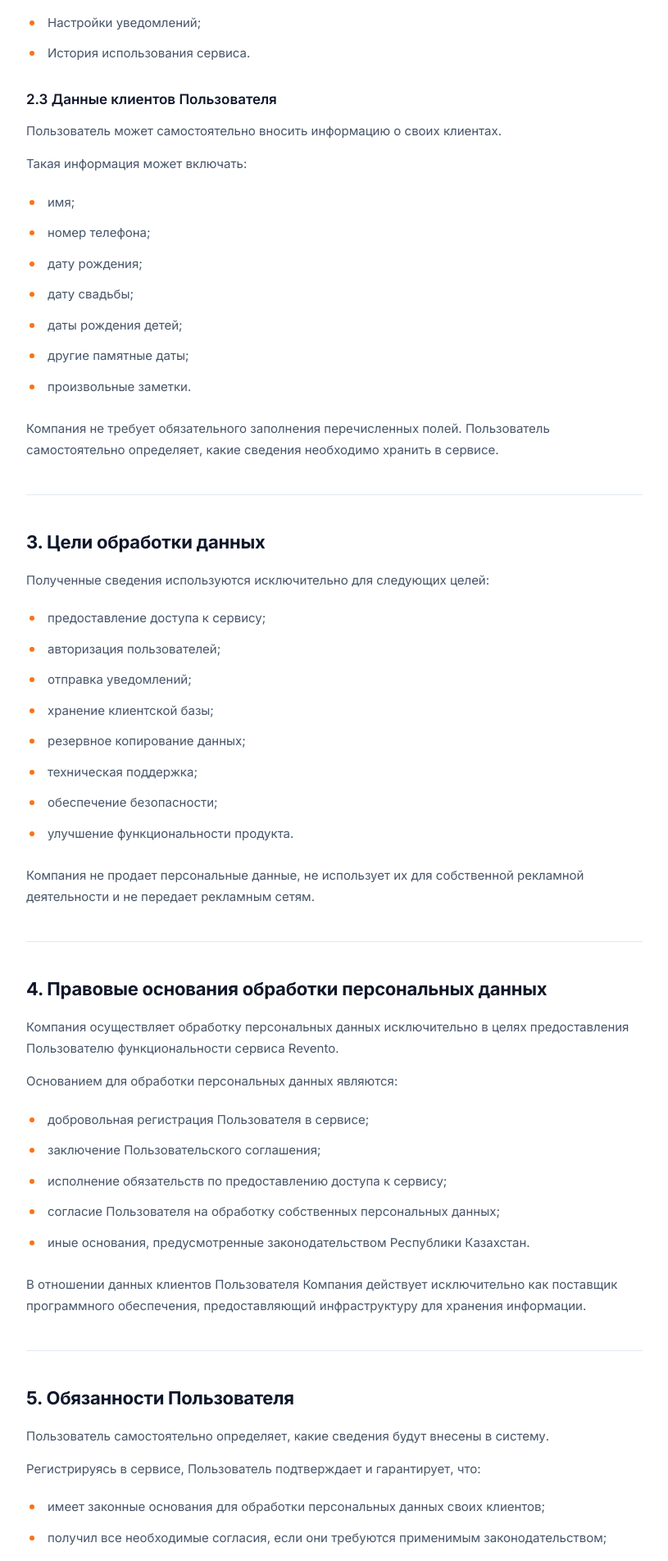
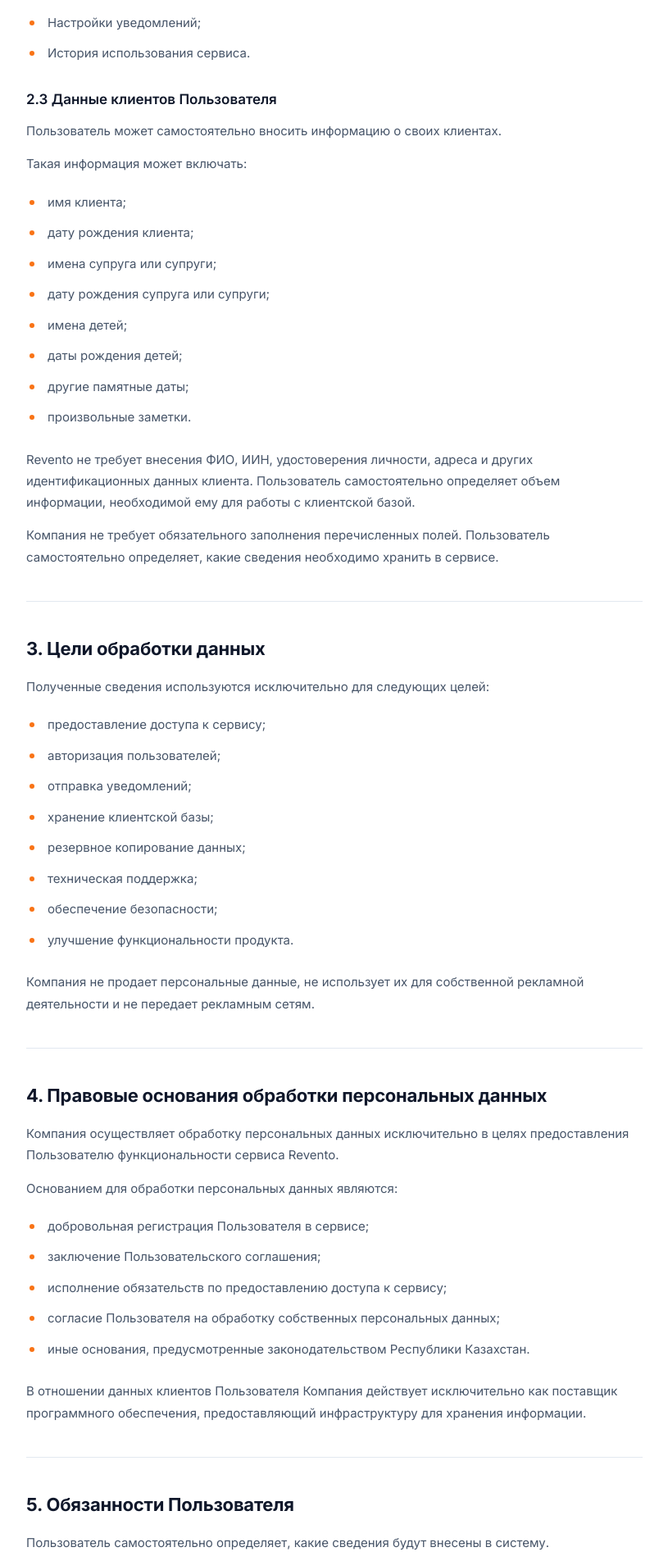
Before and after one commit to BolatMukashev/customer_retention_system, a Django app: page /politics/ in a window 1280 px wide. Shown: the part 1440-3344 px from the top of the page at 82% size, without its empty margins (232-1047 px from the left). Run offline with Django 5.2, Linux system fonts and the light colour scheme.

Commit message:
исправление ссылок

```diff
--- a/crs/crs/templates/crs/layout.html
+++ b/crs/crs/templates/crs/layout.html
@@ -7,6 +7,7 @@
 <meta name="viewport" content="width=device-width, initial-scale=1.0">
 <title>{% block title %}Ивенты{% endblock %}</title>
 <link rel="stylesheet" href="{% static 'crs/css/style.css' %}">
+<link rel="icon" type="image/x-icon" href="{% static 'main/img/favicon.ico' %}">
 {% block extra_css %}{% endblock %}
 </head>
 <body>
--- a/crs/main/templates/main/about.html
+++ b/crs/main/templates/main/about.html
@@ -9,6 +9,7 @@
     <meta name="description" content="EndFrame Technologies — SaaS-компания из Астаны, разработчик Revento. Узнайте больше о компании и свяжитесь с нами.">
     <link rel="preconnect" href="https://fonts.googleapis.com">
     <link rel="preconnect" href="https://fonts.gstatic.com" crossorigin>
+    <link rel="icon" type="image/x-icon" href="{% static 'main/img/favicon.ico' %}">
     <link href="https://fonts.googleapis.com/css2?family=Inter:wght@400;500;600;700;800;900&display=swap" rel="stylesheet">
     <link rel="stylesheet" href="{% static 'main/css/style.css' %}">
 </head>
@@ -56,7 +57,7 @@
                 <div class="about-facts" data-reveal style="--delay:.1s">
                     <h4>Коротко о компании</h4>
                     <div class="fact-row"><span>Компания</span><span>EndFrame Technologies</span></div>
-                    <div class="fact-row"><span>Основана</span><span>2020</span></div>
+                    <div class="fact-row"><span>Основана</span><span>2025</span></div>
                     <div class="fact-row"><span>Направление</span><span>Business SaaS</span></div>
                     <div class="fact-row"><span>Первый продукт</span><span>Revento</span></div>
                     <div class="fact-row"><span>Регион</span><span>Казахстан</span></div>
--- a/crs/main/templates/main/index.html
+++ b/crs/main/templates/main/index.html
@@ -9,6 +9,7 @@
     <meta name="description" content="Revento автоматически напоминает о важных датах клиентов. Увеличьте повторные продажи на 40% без дополнительных затрат на рекламу.">
     <link rel="preconnect" href="https://fonts.googleapis.com">
     <link rel="preconnect" href="https://fonts.gstatic.com" crossorigin>
+    <link rel="icon" type="image/x-icon" href="{% static 'main/img/favicon.ico' %}">
     <link href="https://fonts.googleapis.com/css2?family=Inter:wght@400;500;600;700;800;900&display=swap" rel="stylesheet">
     <link rel="stylesheet" href="{% static 'main/css/style.css' %}">
 </head>
@@ -679,6 +680,8 @@
                     <a href="#solution">Решение</a>
                     <a href="#how">Как работает</a>
                     <a href="#features">Возможности</a>
+                    <a href="#telegram">Telegram App</a>
+                    <a href="https://t.me/reventotgbot/link">Telegram App</a>
                 </div>
                 <div class="footer-links">
                     <h4>Компания</h4>
--- a/crs/main/templates/main/politics.html
+++ b/crs/main/templates/main/politics.html
@@ -9,6 +9,7 @@
     <meta name="description" content="Политика конфиденциальности сервиса Revento — как мы собираем, храним и используем данные пользователей.">
     <link rel="preconnect" href="https://fonts.googleapis.com">
     <link rel="preconnect" href="https://fonts.gstatic.com" crossorigin>
+    <link rel="icon" type="image/x-icon" href="{% static 'main/img/favicon.ico' %}">
     <link href="https://fonts.googleapis.com/css2?family=Inter:wght@400;500;600;700;800;900&display=swap" rel="stylesheet">
     <link rel="stylesheet" href="{% static 'main/css/style.css' %}">
 </head>
@@ -127,21 +128,27 @@
             </p>
 
             <ul>
-                <li>имя;</li>
-                <li>номер телефона;</li>
-                <li>дату рождения;</li>
-                <li>дату свадьбы;</li>
+                <li>имя клиента;</li>
+                <li>дату рождения клиента;</li>
+                <li>имена супруга или супруги;</li>
+                <li>дату рождения супруга или супруги;</li>
+                <li>имена детей;</li>
                 <li>даты рождения детей;</li>
                 <li>другие памятные даты;</li>
                 <li>произвольные заметки.</li>
             </ul>
 
             <p>
-                Компания не требует обязательного
-                заполнения перечисленных полей.
+                Revento не требует внесения ФИО, ИИН, удостоверения личности,
+                адреса и других идентификационных данных клиента.
+                Пользователь самостоятельно определяет объем информации,
+                необходимой ему для работы с клиентской базой.
+            </p>
+
+            <p>
+                Компания не требует обязательного заполнения перечисленных полей.
                 Пользователь самостоятельно определяет,
-                какие сведения необходимо хранить
-                в сервисе.
+                какие сведения необходимо хранить в сервисе.
             </p>
 
             <hr>
@@ -216,6 +223,7 @@
             <ul>
                 <li>имеет законные основания для обработки персональных данных своих клиентов;</li>
                 <li>получил все необходимые согласия, если они требуются применимым законодательством;</li>
+                <li>самостоятельно отвечает за законность внесения данных своих клиентов и членов их семей;</li>
                 <li>не загружает сведения, обработка которых запрещена законодательством;</li>
                 <li>несет самостоятельную ответственность за законность получения, хранения и передачи персональных данных своих клиентов.</li>
             </ul>
@@ -251,10 +259,25 @@
 
             <ul>
                 <li>по требованию суда либо государственных органов в случаях, предусмотренных законодательством;</li>
-                <li>при использовании сторонних сервисов, необходимых для функционирования Revento (например облачной инфраструктуры, почтовых сервисов, сервисов резервного копирования);</li>
+                <li>при использовании сторонних сервисов, необходимых для функционирования Revento, включая:
+                    <ul>
+                        <li>хостинг/VPS;</li>
+                        <li>резервное копирование;</li>
+                        <li>электронную почту;</li>
+                        <li>сервисы отправки уведомлений;</li>
+                        <li>технические сервисы, необходимые для работы Revento.</li>
+                    </ul>
+                </li>
                 <li>при наличии письменного согласия Пользователя;</li>
                 <li>если это необходимо для предотвращения мошенничества либо обеспечения безопасности сервиса.</li>
             </ul>
+
+            <p>
+                Сторонние сервисы и подрядчики получают только тот объем данных,
+                который необходим для выполнения соответствующей функции.
+                Компания принимает разумные меры для ограничения доступа
+                к персональным данным в соответствии с назначением конкретного сервиса.
+            </p>
 
             <p>
                 Все подрядчики Компании получают доступ
```
Also changed, not shown: crs/events/static/events/js/event-view.js (+41 -0 lines), crs/events/templates/events/_event_card.html (+8 -2 lines), crs/events/templates/events/view.html (+8 -2 lines), crs/main/static/main/img/favicon.ico (added).
